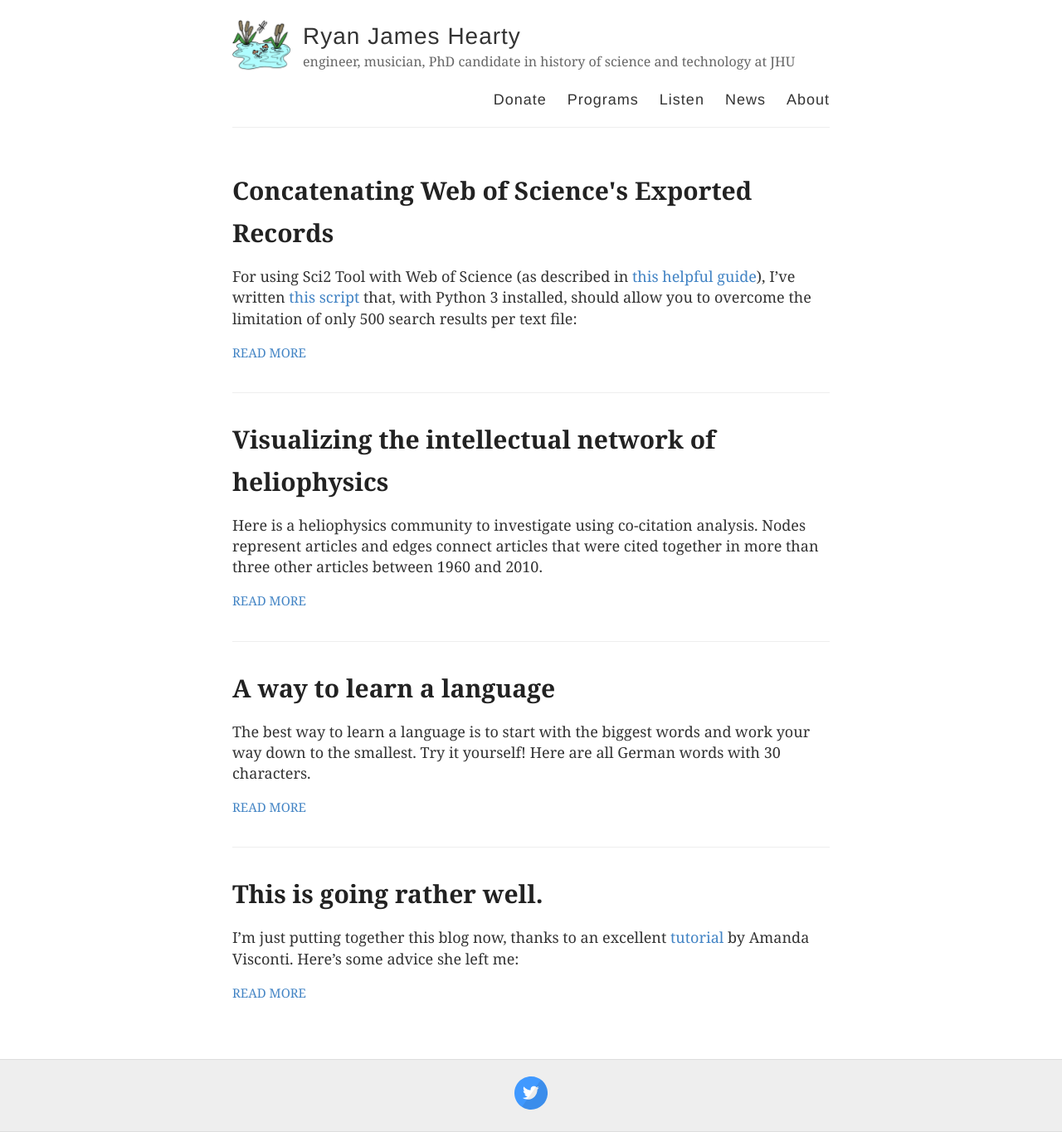
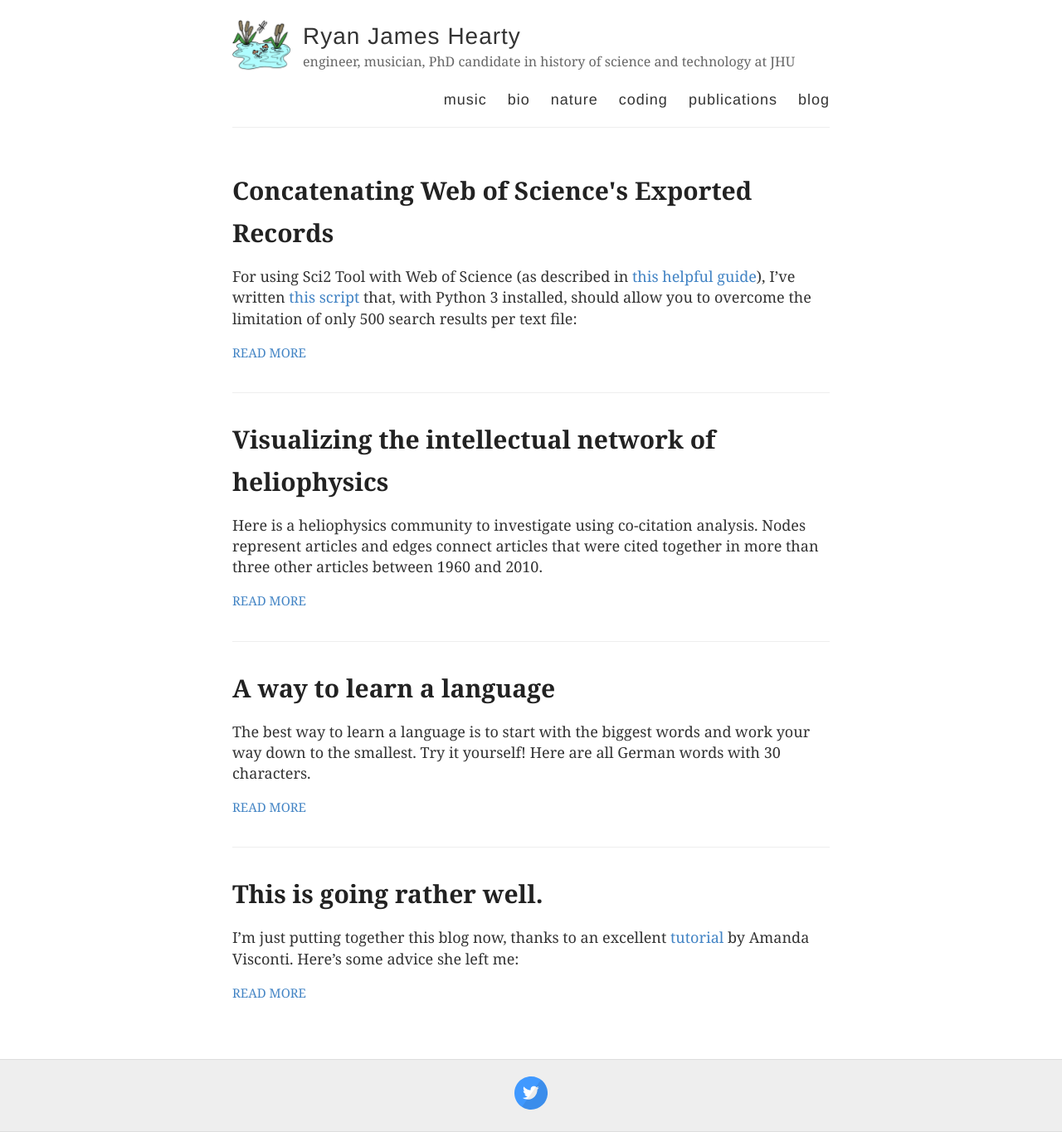
Before and after one commit to rhearty1/rhearty1.github.io, a Jekyll site: the page built from index.html, in a window 1280 px wide. Shown: the whole page at 83% size. Built offline with Jekyll 4.4.1, drawn with Linux system fonts in a browser that asks for light colours.

Commit message:
Update default.html

```diff
--- a/_layouts/default.html
+++ b/_layouts/default.html
@@ -27,11 +27,12 @@
           </div>
 
           <nav>
-            <a href="{{ site.baseurl }}/donate">Donate</a>
-            <a href="{{ site.baseurl }}/programs">Programs</a>
-            <a href="{{ site.baseurl }}/listen">Listen</a>
-            <a href="{{ site.baseurl }}/">News</a>
-            <a href="{{ site.baseurl }}/about">About</a>
+            <a href="{{ site.baseurl }}/music">music</a>
+            <a href="{{ site.baseurl }}/bio">bio</a>
+            <a href="{{ site.baseurl }}/nature">nature</a>
+            <a href="{{ site.baseurl }}/coding">coding</a>
+            <a href="{{ site.baseurl }}/publications">publications</a>
+            <a href="{{ site.baseurl }}/">blog</a>
           </nav>
         </header>
       </div>
```
